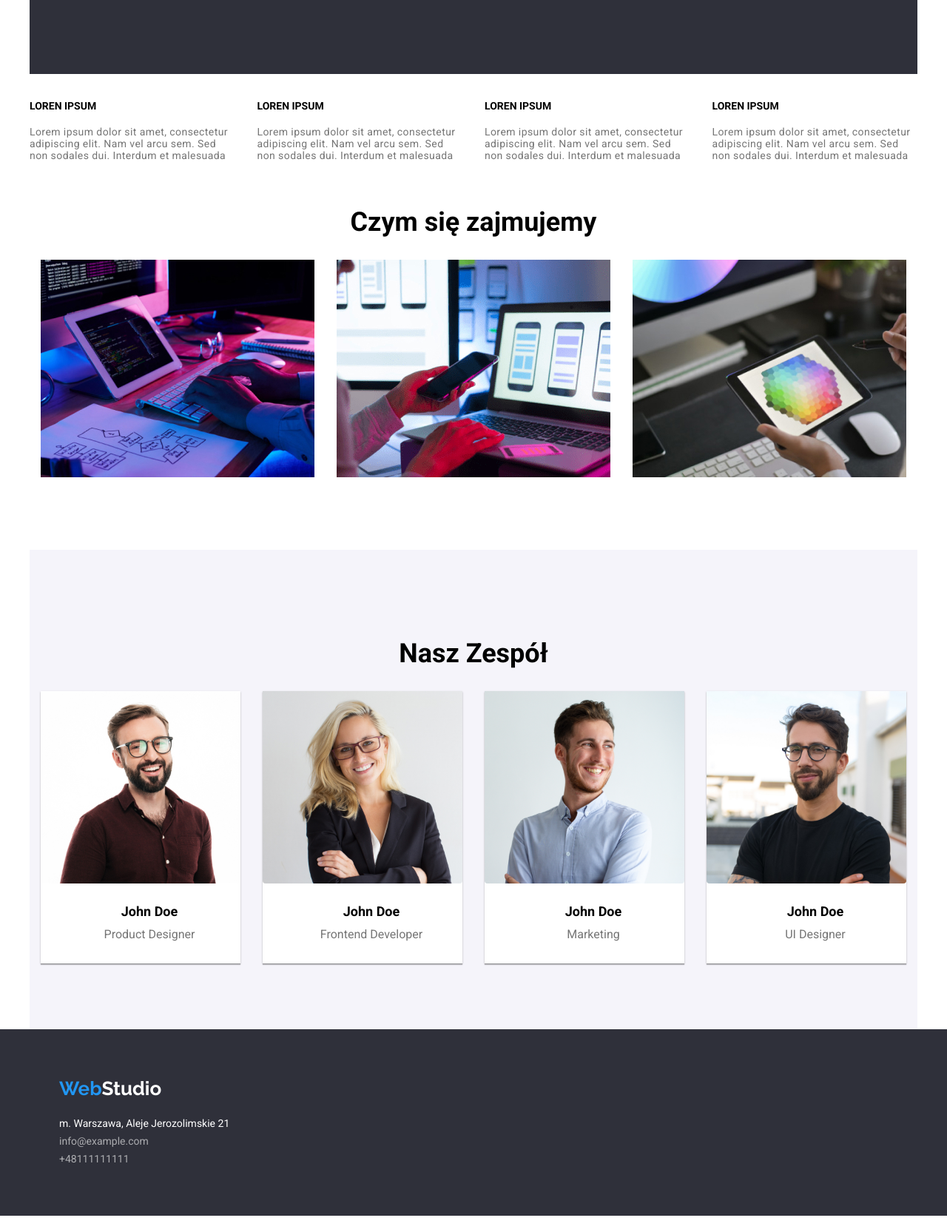
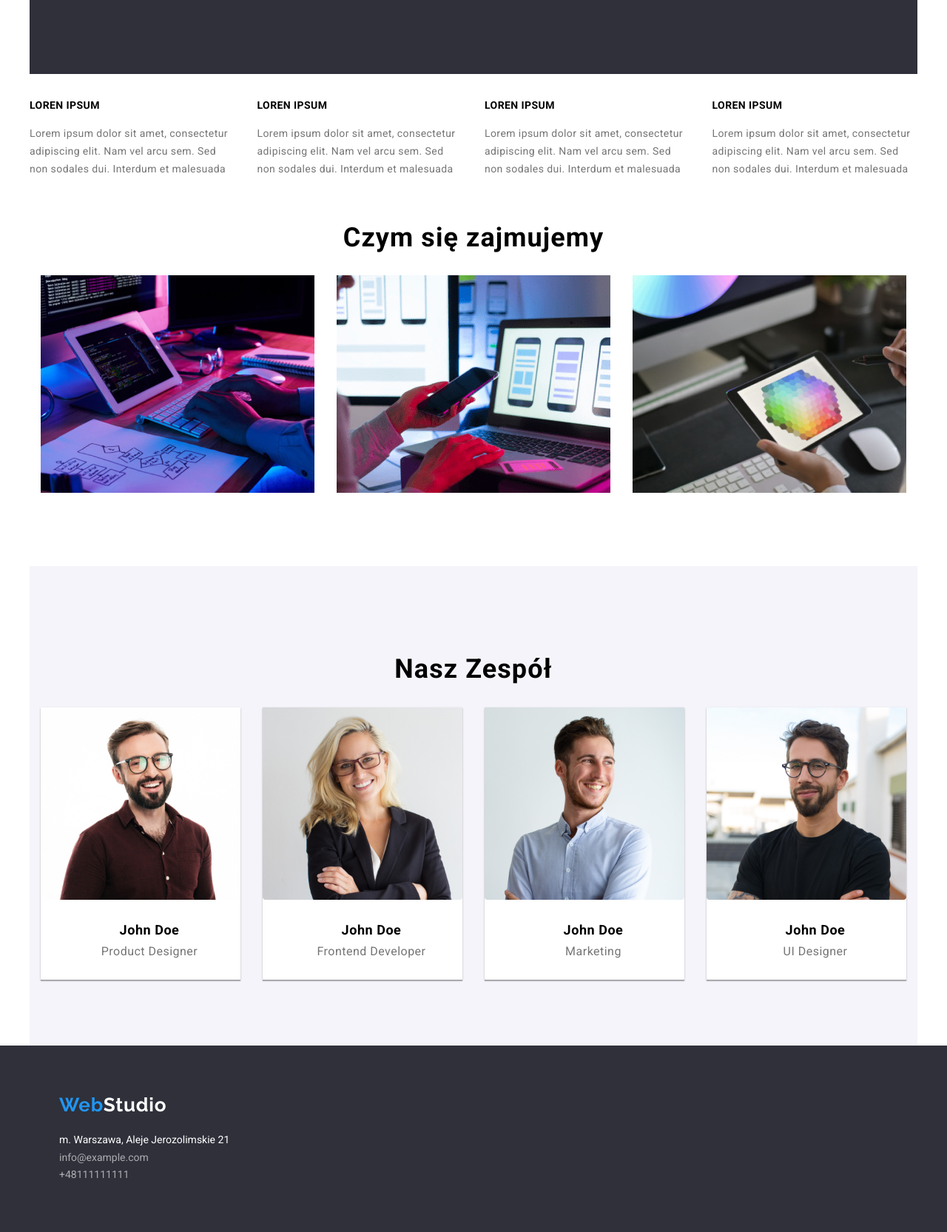
Before and after one commit to kylu27/goit-markup-hw-3, a plain HTML site: page index.html in a window 1280 px wide. Shown: the part 580-2245 px from the top of the page at 74% size. Before the commit the page ends 2223 px from the top, so only its background shows below. Drawn offline with nearby package versions, Linux system fonts and the light colour scheme.

Commit message:
poprawka

```diff
--- a/styles.css
+++ b/styles.css
@@ -54,7 +54,7 @@ span
 	color: var(--font-color);
 	font-weight: 500;
 	font-size: 14px;
-	line-height: 16.41px;
+	line-height: 1.14;
 
 }
 
@@ -69,7 +69,7 @@ span
 {
 	color: var(--font-p-color);
 	text-decoration: none;
-	line-height: 16.41px;
+	line-height: 1.14;
 }
 
 
@@ -98,7 +98,7 @@ span
 	text-decoration: none;
 	font-size: 14px;
 	list-style-type: none;
-	line-height: 16.41px;
+	line-height: 1.14;
 }
 
 
@@ -116,7 +116,7 @@ span
 	font-weight: 700;
 	color: var(--font-color);
 	text-decoration: none;
-	line-height: 30.52px;
+	line-height: 1.2;
 	font-size: 24px;
 	margin-right: 93px;
 }
@@ -165,7 +165,7 @@ span
 	height: 120px;
 	font-weight: 900;
 	font-size: 44px;
-	line-height: 60px;
+	line-height: 1.36;
 }
 
 
@@ -181,6 +181,8 @@ button
 	border-radius: 4px;
 	box-shadow: 0px 4px 4px rgba(0, 0, 0, 0.15);
 	border-color: var(--extra-color);
+	line-height: 1.87;
+	letter-spacing: 0.06em;
 }
 
 .lorens
@@ -207,7 +209,8 @@ h4
 	font-family: var(--font-family);
 	font-size: 14px;
 	font-weight: 700;
-	line-height: 16.41px;
+	line-height: 1.14;
+	letter-spacing: 0.03em;
 }
 
 .item p
@@ -216,15 +219,10 @@ h4
 	color: var(--font-p-color);
 	font-weight: 400;
 	font-size: 14px;
-	line-height: 16.41px;
+	line-height: 1.71;
 	letter-spacing: 0.03em;
 	gap: 30px;
 
-}
-
-p
-{
-	line-height: 24px;
 }
 
 .our-job
@@ -255,7 +253,8 @@ h2
 	font-family: var(--font-family);
 	font-size: 36px;
 	font-weight: 700;
-	line-height: 42.19px;
+	line-height: 1.16;
+	letter-spacing: 0.03em;
 }
 
 .team-members
@@ -287,7 +286,7 @@ h2
 	font-family: var(--font-family);
 	font-size: 36px;
 	font-weight: 700;
-	line-height: 42.19px;
+	line-height: 1.16;
 }
 
 .teamates
@@ -315,7 +314,8 @@ h2
 	justify-content: center;
 	margin-top: 30px;
 	margin-bottom: 10px;
-
+	line-height: 1.18;
+	letter-spacing: 0.03em;
 }
 
 .teamates p
@@ -325,6 +325,9 @@ h2
 	justify-content: center;
 	margin-top: 10px;
 	margin-bottom: 30px;
+	line-height: 1.18;
+	font-size: 16px;
+	letter-spacing: 0.03em;
 }
 
 footer
@@ -358,7 +361,7 @@ footer
 	font-weight: 400;
 	font-style: normal;
 	color: var(--footer-font-extra);
-	line-height: 24px;
+	line-height: 1.7;
 
 }
 
@@ -370,7 +373,7 @@ footer
 	font-weight: 400;
 	font-style: normal;
 	color: var(--active-font);
-	line-height: 24px;
+	line-height: 1.7;
 	text-decoration: none;
 
 
@@ -382,9 +385,10 @@ footer
 	font-weight: 700;
 	color: var(--active-font);
 	text-decoration: none;
-	line-height: 30.52px;
 	font-style: normal;
+	line-height: 1.2;
 	font-size: 26px;
+	letter-spacing: 0.03em;
 
 
 
```
